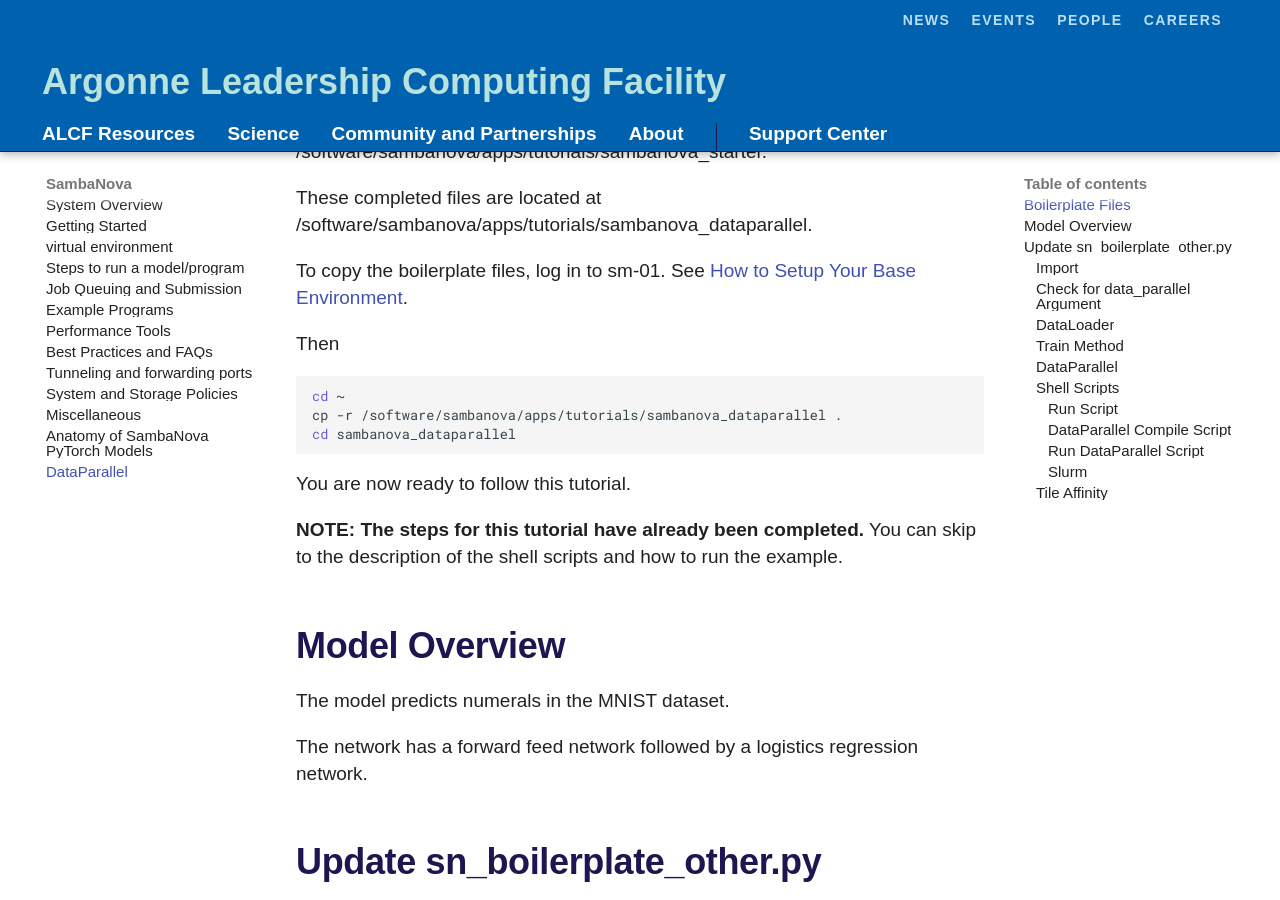
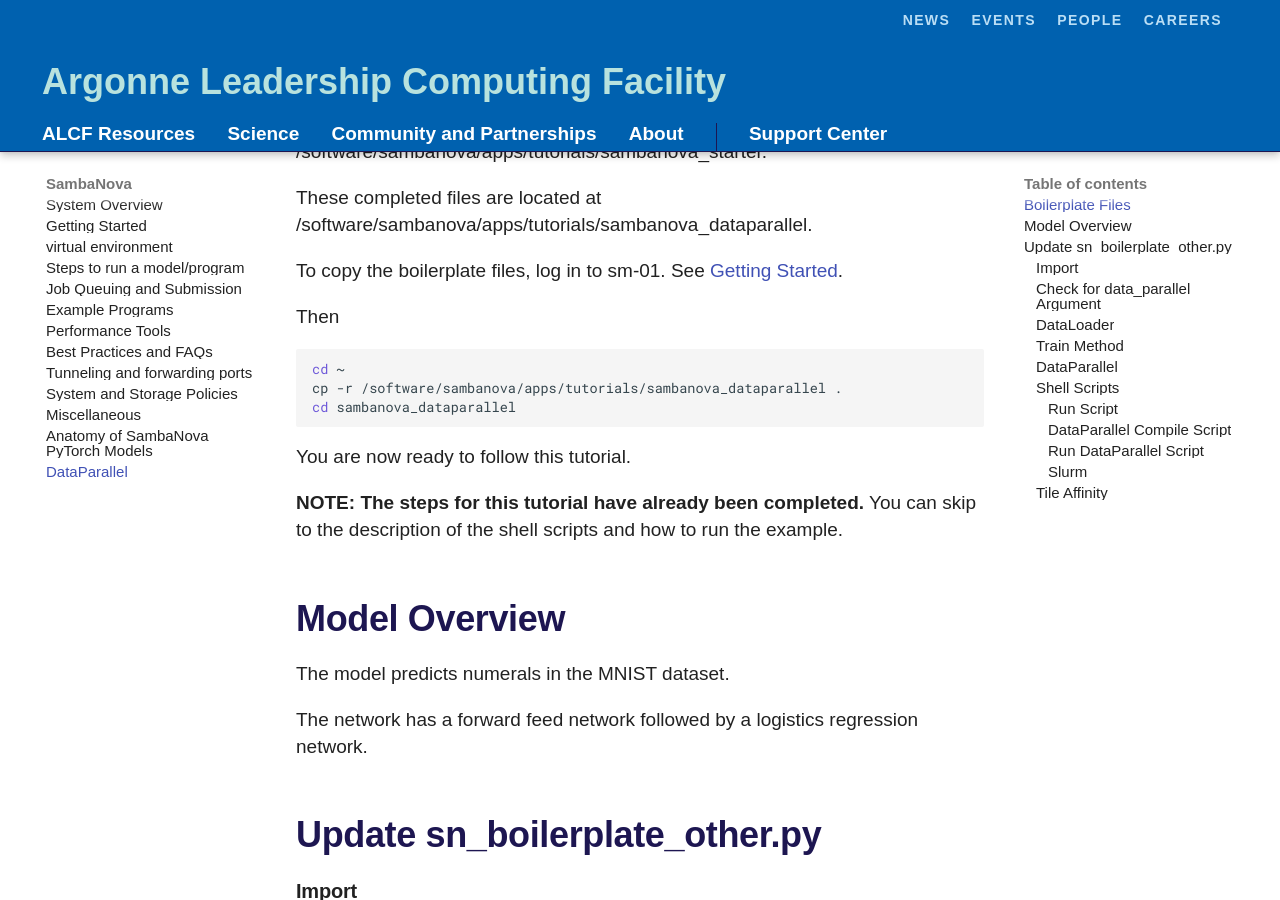
Before and after one commit to argonne-lcf/ai-testbed-userdocs, an MkDocs documentation site: the page built from docs/sambanova/DataParallel.md, in a window 1280 px wide and 900 px high, scrolled down 815 px. Built offline with MkDocs 1.6.1 and Material for MkDocs 9.7.7, drawn with Linux system fonts in a browser that asks for light colours; some web fonts are replaced; comment, search, counter and statistics services are not loaded.

Commit message:
Update DataParallel.md

```diff
--- a/docs/sambanova/DataParallel.md
+++ b/docs/sambanova/DataParallel.md
@@ -20,7 +20,7 @@
 
 These completed files are located at /software/sambanova/apps/tutorials/sambanova_dataparallel.
 
-To copy the boilerplate files, log in to sm-01.  See [How to Setup Your Base Environment](How-to-setup-your-base-environment.md).
+To copy the boilerplate files, log in to sm-01.  See [Getting Started](How-to-setup-your-base-environment.md).
 
 Then
 
```
